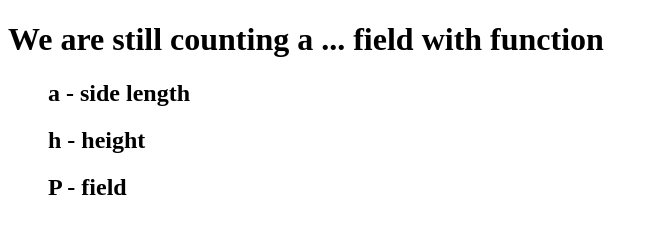
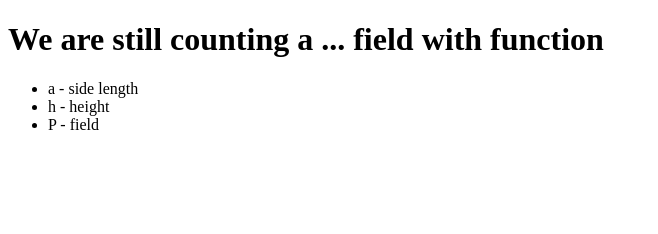
Before and after one commit to ewelaD/js_functions, a plain HTML site: page index.html in a window 1280 px wide. Shown: the whole page, without its empty margins (0-658 px from the left). Drawn offline with Linux system fonts and the light colour scheme.

Commit message:
poprawki Issue #1

```diff
--- a/index.html
+++ b/index.html
@@ -7,9 +7,9 @@
   <body>
     <h1>We are still counting a ... field with function</h1>
     <ul>
-      <h2>a - side length</h2>
-      <h2>h - height</h2>
-      <h2>P - field</h2>
+      <li>a - side length</li>
+      <li>h - height</li>
+      <li>P - field</li>
     </ul>
     <script type="text/javascript" src="js/scripts.js"></script>
   </body>
--- a/js/scripts.js
+++ b/js/scripts.js
@@ -1,6 +1,6 @@
 function getTriangleArea(a, h) {
-	if((a < 0) || (h < 0)) {
-		alert('Nieprawidłowe dane');
+	if((a <= 0) || (h <= 0)) {
+		return ('Nieprawidłowe dane');
 	} else {
 		return (a*h/2);
 	}
```
